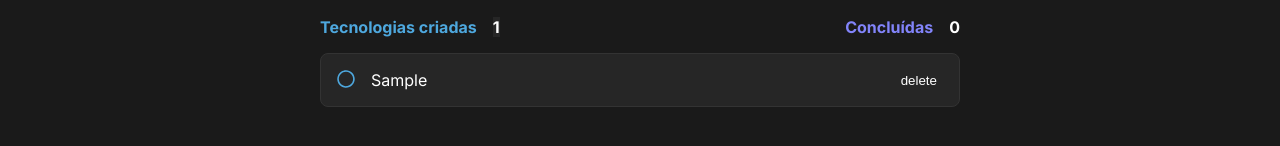
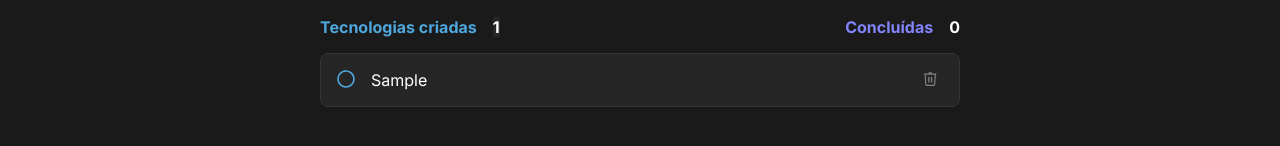
Before and after one commit to yolisses/minhas-tecnologias, a React (Vite) app: page / in a window 1280 px wide. Both pictures are taken after typing "Sample" into the empty fields and a click on the button "Criar". Shown: the part 224-370 px from the top of the page. Built offline with nearby package versions, Linux system fonts and the light colour scheme.

Commit message:
add trash icon

```diff
--- a/src/techItem.tsx
+++ b/src/techItem.tsx
@@ -1,3 +1,4 @@
+import Trash from "./assets/trash.svg";
 import { CheckBox } from "./checkBox";
 import { Tech } from "./tech";
 import { useTechs } from "./techsContext";
@@ -35,7 +36,7 @@ export function TechItem({ tech }: Props) {
         {tech.name}
       </div>
       <button className="ml-auto" onClick={handleClick}>
-        delete
+        <img src={Trash} />
       </button>
     </div>
   );
```
Also changed, not shown: src/assets/trash.svg (added).
